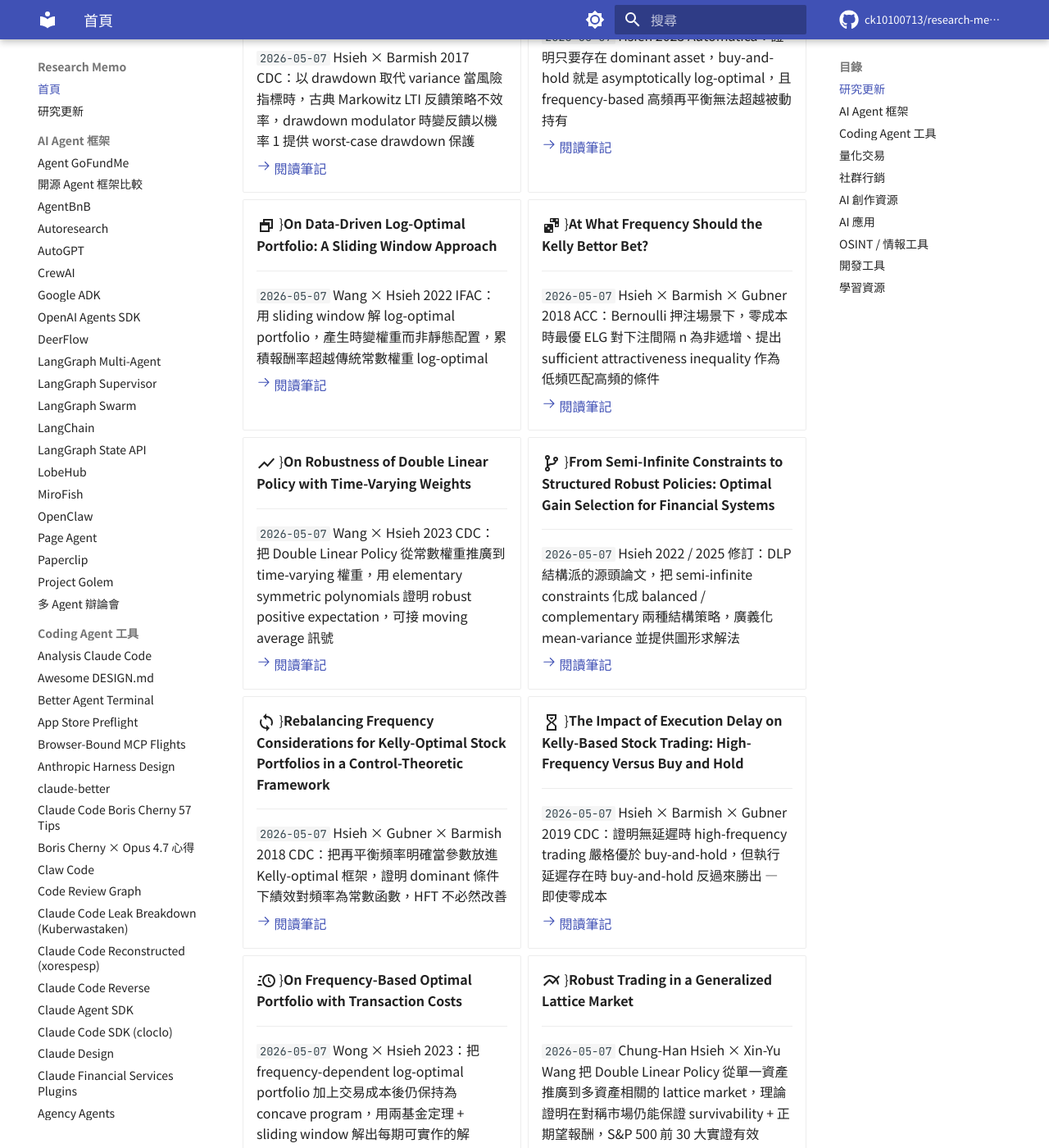
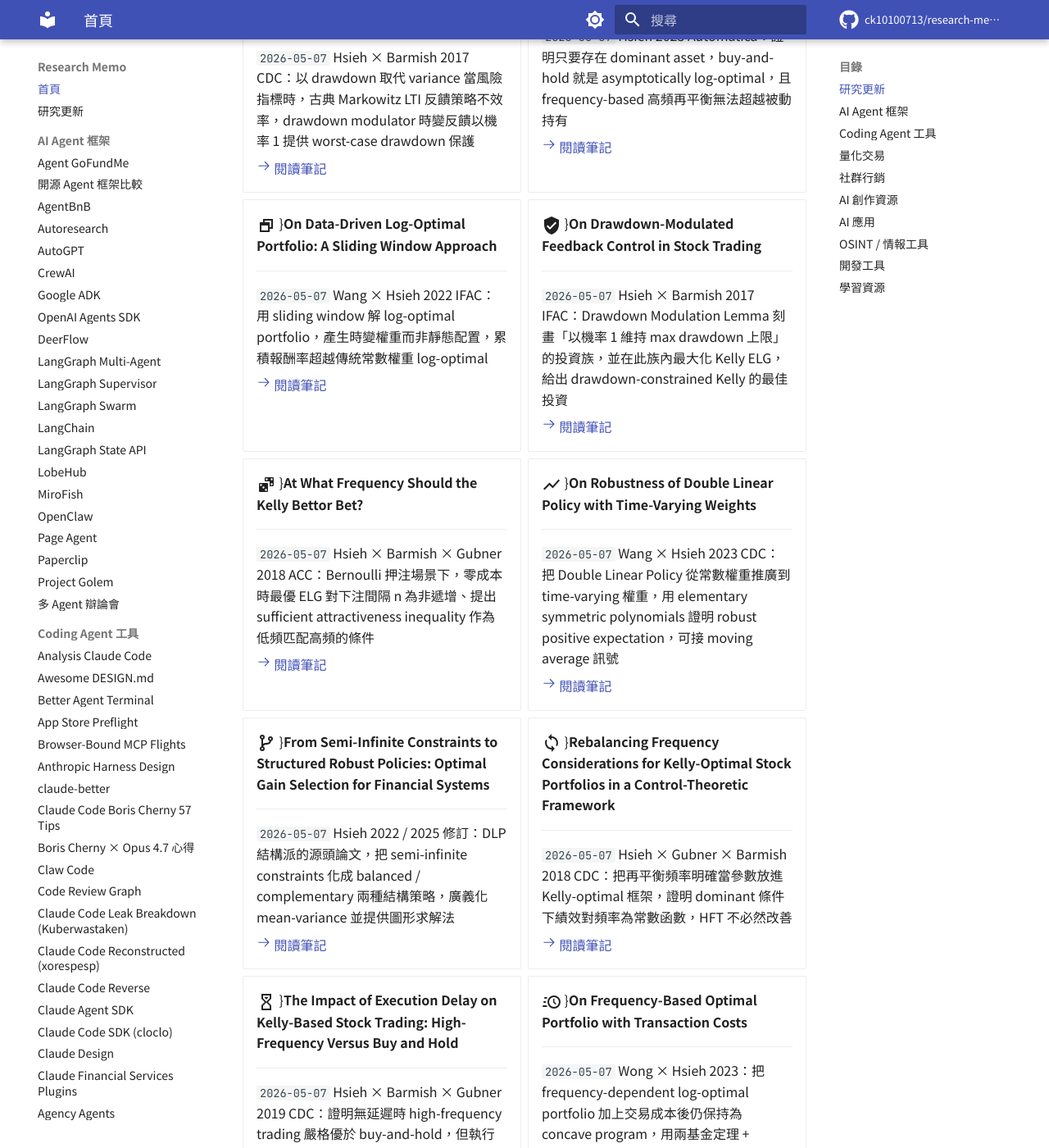
Before and after one commit to ck10100713/research-memo, an MkDocs documentation site: the page built from docs/index.md, in a window 1280 px wide and 1400 px high, scrolled down 1357 px. Shown: the whole window at 82% size. Built offline with MkDocs 1.6.1 and Material for MkDocs 9.7.7, drawn with Linux system fonts in a browser that asks for light colours; comment, search, counter and statistics services are not loaded; some of the changed text lies outside the part shown.

Commit message:
Add research note: On Drawdown-Modulated Feedback Control in Stock Trading (Hsieh × Barmish 2017 IFAC) — Drawdown Modulation Lemma 刻畫機率 1 滿足 max drawdown 上限的投資族、drawdown-constrained Kelly 最佳化 [Hsieh #17/32]

```diff
--- a/docs/index.md
+++ b/docs/index.md
@@ -82,6 +82,14 @@
 
     [:octicons-arrow-right-24: 閱讀筆記](sliding-window-log-optimal-portfolio.md)
 
+-   :material-shield-check:{{ .lg .middle }} **On Drawdown-Modulated Feedback Control in Stock Trading**
+
+    ---
+
+    `2026-05-07` Hsieh × Barmish 2017 IFAC：Drawdown Modulation Lemma 刻畫「以機率 1 維持 max drawdown 上限」的投資族，並在此族內最大化 Kelly ELG，給出 drawdown-constrained Kelly 的最佳投資
+
+    [:octicons-arrow-right-24: 閱讀筆記](drawdown-modulated-stock-trading.md)
+
 -   :material-dice-multiple:{{ .lg .middle }} **At What Frequency Should the Kelly Bettor Bet?**
 
     ---
@@ -828,6 +828,14 @@
 
     [:octicons-arrow-right-24: 閱讀筆記](drawdown-control-restart-mechanism.md)
 
+-   :material-shield-check:{{ .lg .middle }} **On Drawdown-Modulated Feedback Control in Stock Trading**
+
+    ---
+
+    Hsieh × Barmish 2017 IFAC：Drawdown Modulation Lemma 刻畫「以機率 1 維持 max drawdown 上限」的投資族，並在此族內最大化 Kelly ELG，給出 drawdown-constrained Kelly 的最佳投資
+
+    [:octicons-arrow-right-24: 閱讀筆記](drawdown-modulated-stock-trading.md)
+
 -   :material-timer-sand:{{ .lg .middle }} **The Impact of Execution Delay on Kelly-Based Stock Trading: High-Frequency Versus Buy and Hold**
 
     ---
--- a/mkdocs.yml
+++ b/mkdocs.yml
@@ -157,6 +157,7 @@
       - DLP with Time-Varying Weights: dlp-time-varying-weights.md
       - DLP with Transaction Costs: dlp-with-transaction-costs.md
       - Drawdown Control with Restart Mechanism: drawdown-control-restart-mechanism.md
+      - Drawdown-Modulated Stock Trading: drawdown-modulated-stock-trading.md
       - Execution Delay on Kelly Trading: execution-delay-kelly-trading.md
       - Frequency-Based Kelly Optimal Portfolio: frequency-based-kelly-portfolio.md
       - Kelly Bettor Frequency: kelly-bettor-frequency.md
```
Also changed, not shown: other parts of docs/index.md (+0 -8 lines), docs/drawdown-modulated-stock-trading.md (added, +56 -0 lines), docs/news.md (+4 -1 lines).
